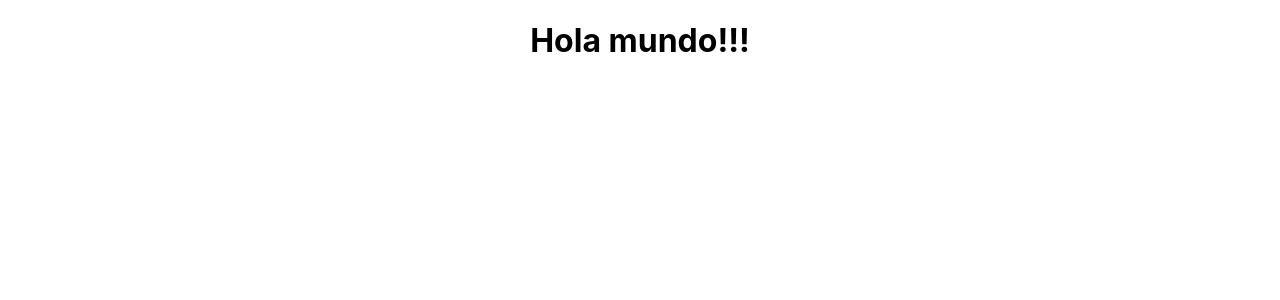
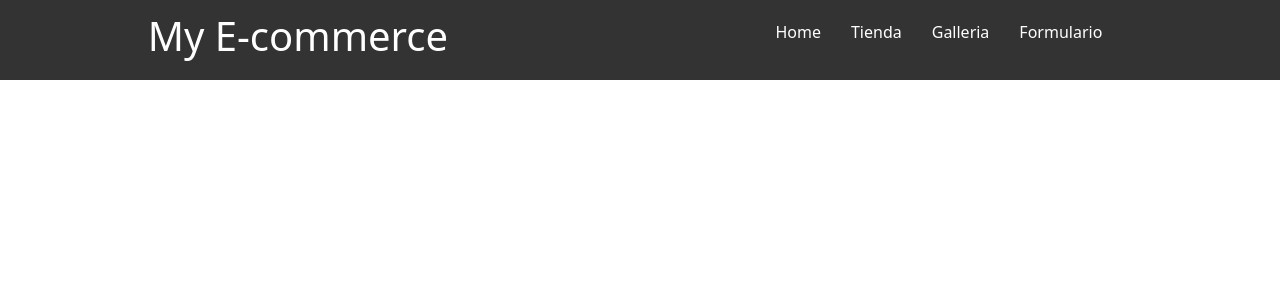
Before and after one commit to johnmarin92/proyecto-coder, a React (Create React App) app: page / in a window 1280 px wide. Shown: the top 300 px of the page. Built offline with nearby package versions, Linux system fonts and the light colour scheme.

Commit message:
subiendo desafio

```diff
--- a/package.json
+++ b/package.json
@@ -6,7 +6,9 @@
     "@testing-library/jest-dom": "^5.14.1",
     "@testing-library/react": "^11.2.7",
     "@testing-library/user-event": "^12.8.3",
+    "bootstrap": "^5.1.3",
     "react": "^17.0.2",
+    "react-bootstrap": "^2.0.0",
     "react-dom": "^17.0.2",
     "react-scripts": "4.0.3",
     "web-vitals": "^1.1.2"
--- a/public/index.html
+++ b/public/index.html
@@ -15,6 +15,8 @@
       user's mobile device or desktop. See https://developers.google.com/web/fundamentals/web-app-manifest/
     -->
     <link rel="manifest" href="%PUBLIC_URL%/manifest.json" />
+    <link href="https://cdn.jsdelivr.net/npm/bootstrap@5.1.3/dist/css/bootstrap.min.css" rel="stylesheet" integrity="sha384-1BmE4kWBq78iYhFldvKuhfTAU6auU8tT94WrHftjDbrCEXSU1oBoqyl2QvZ6jIW3" crossorigin="anonymous">
+
     <!--
       Notice the use of %PUBLIC_URL% in the tags above.
       It will be replaced with the URL of the `public` folder during the build.
@@ -24,6 +26,7 @@
       work correctly both with client-side routing and a non-root public URL.
       Learn how to configure a non-root public URL by running `npm run build`.
     -->
+
     <title>React App</title>
   </head>
   <body>
--- a/src/App.js
+++ b/src/App.js
@@ -1,9 +1,13 @@
 import './App.css';
+
+
 
 function App() {
   return (
+
     <div className="App">
-      <h1>Hola mundo!!!</h1>
+
+     <h1>hola</h1>
     </div>
   );
 }
--- /dev/null
+++ b/src/Main.jsx
@@ -0,0 +1,13 @@
+import React from 'react'
+import Nav from './components/Nav'
+import './style.css'
+let Main = () =>{
+    return(
+        <div>
+            <Nav></Nav>
+            <h1>Hello to react</h1>
+        </div>
+
+    )
+}
+export default Main;
--- /dev/null
+++ b/src/components/Nav.css
@@ -0,0 +1,19 @@
+nav{
+    background-color: #333;
+    display: flex;
+    justify-content: space-around;
+    height: 80px;
+    align-items: center;
+    width: 100%;
+}
+h1{
+    color: white
+}
+ul{
+    display: flex;
+}
+li{
+    list-style: none;
+    margin-right: 30px;
+    color: white;
+}
--- /dev/null
+++ b/src/components/Nav.jsx
@@ -0,0 +1,16 @@
+import React from 'react'
+import './Nav.css'
+let Nav = () => {
+    return(
+        <nav>
+            <div className="logo"><h1>My E-commerce</h1></div>
+            <ul>
+                <li>Home</li>
+                <li>Tienda</li>
+                <li>Galleria</li>
+                <li>Formulario</li>
+            </ul>
+        </nav>
+    )
+}
+export default Nav
--- a/src/index.js
+++ b/src/index.js
@@ -1,11 +1,18 @@
 import React from 'react';
 import ReactDOM from 'react-dom';
 import './index.css';
+import Main from './Main'
 import App from './App';
+
+
 import reportWebVitals from './reportWebVitals';
+
+import 'bootstrap/dist/css/bootstrap.min.css';
 
 ReactDOM.render(
   <React.StrictMode>
+    <Main />
+
     <App />
   </React.StrictMode>,
   document.getElementById('root')
--- /dev/null
+++ b/src/style.css
@@ -0,0 +1,5 @@
+*{
+    margin: 0px;
+    padding: 0px;
+
+}
```
Also changed, not shown: 1 other file (tests, documents, lock files or other folders).
